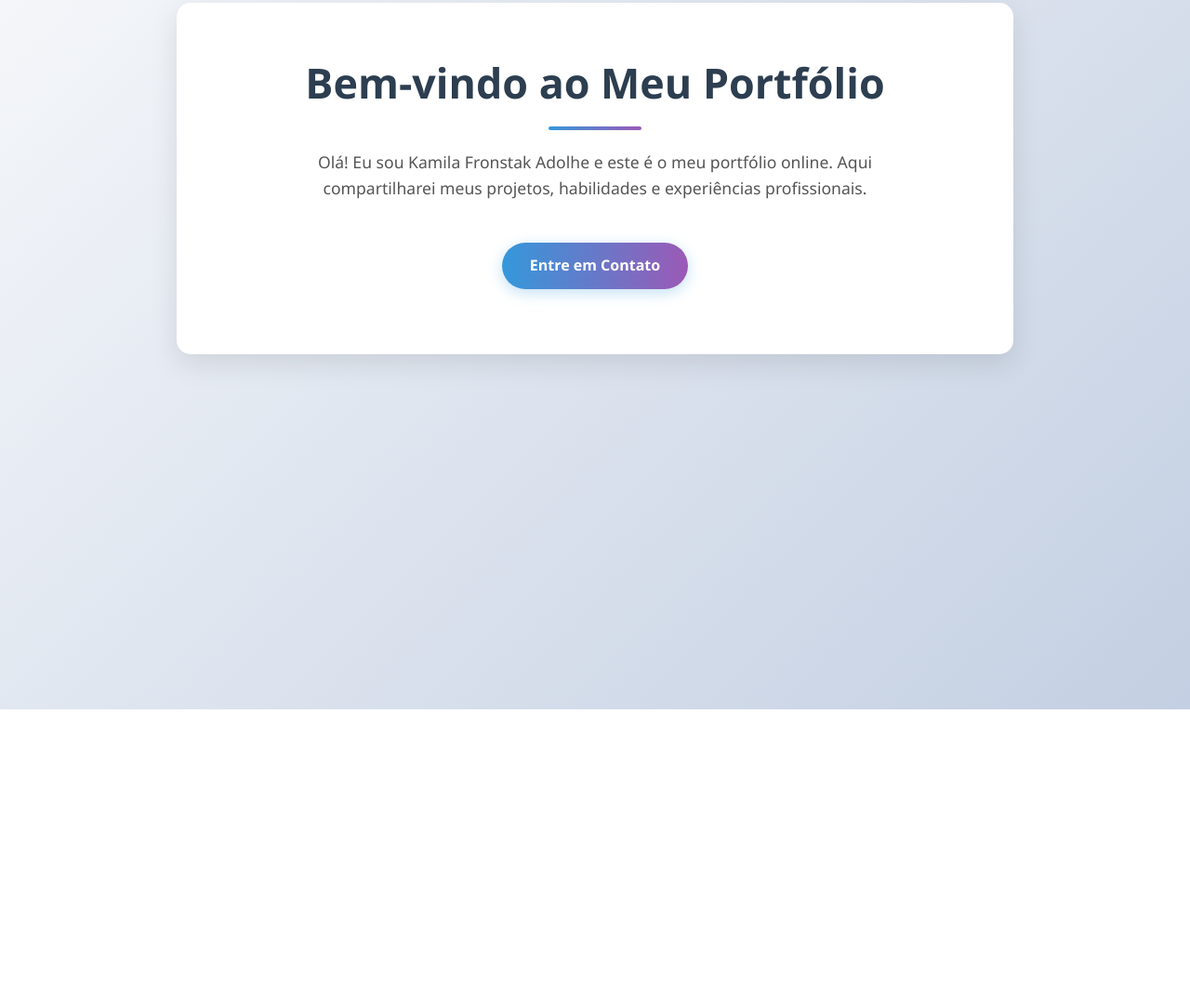
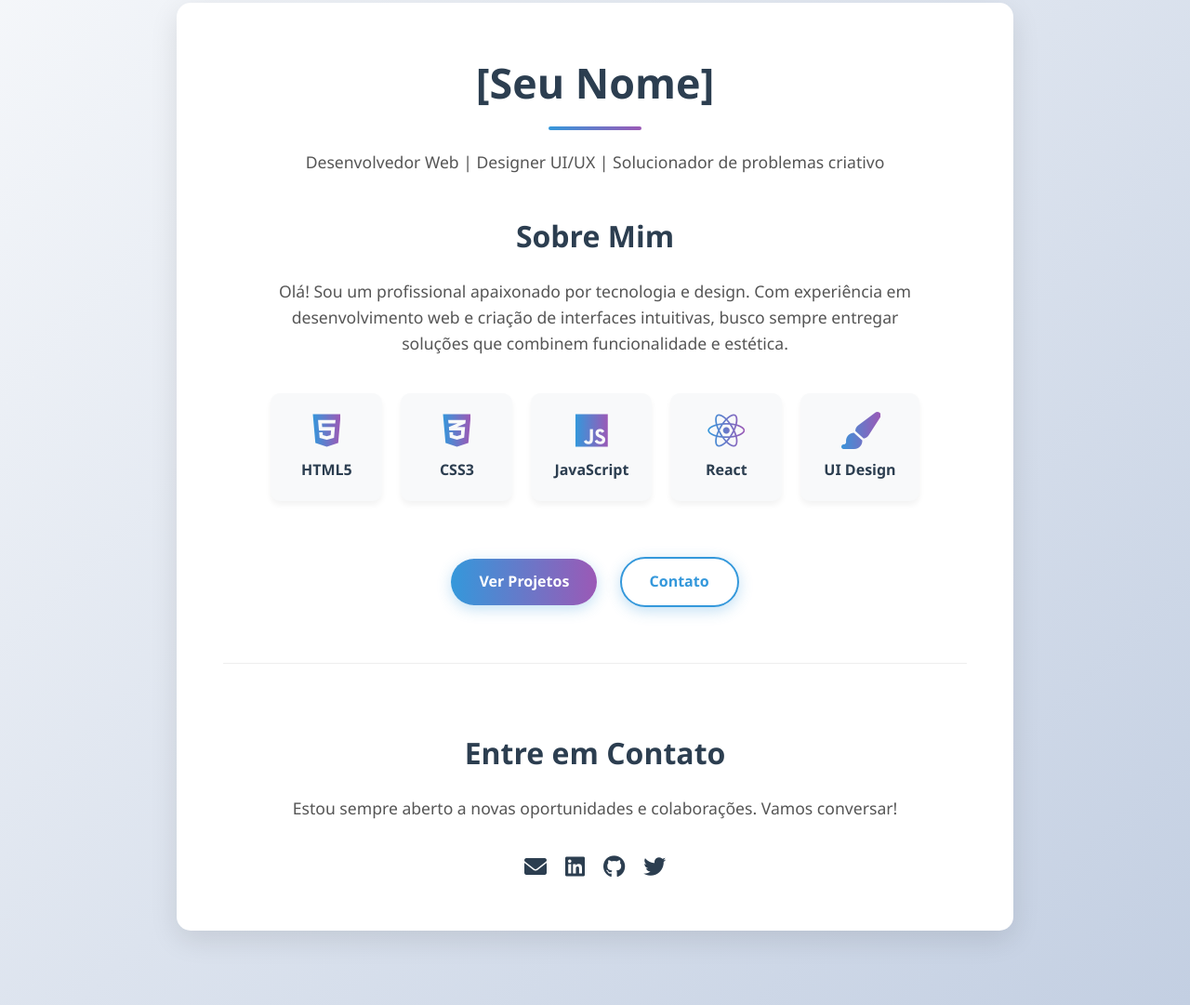
Before and after one commit to kamilaandolhe/2025-04-10, a plain HTML site: page index.html in a window 1280 px wide. Shown: the part 37-1118 px from the top of the page at 93% size. Before the commit the page ends 800 px from the top, so only its background shows below. Drawn offline with Linux system fonts and the light colour scheme.

Commit message:
index.html

```diff
--- a/index.html
+++ b/index.html
@@ -3,14 +3,59 @@
 <head>
     <meta charset="UTF-8">
     <meta name="viewport" content="width=device-width, initial-scale=1.0">
-    <title>Meu Portfólio</title>
+    <title>Portfólio | [Seu Nome]</title>
     <link rel="stylesheet" href="style.css">
+    <link rel="stylesheet" href="https://cdnjs.cloudflare.com/ajax/libs/font-awesome/6.0.0-beta3/css/all.min.css">
 </head>
 <body>
     <div class="container">
-        <h1>Bem-vindo ao Meu Portfólio</h1>
-        <p>Olá! Eu sou Kamila Fronstak Adolhe e este é o meu portfólio online. Aqui compartilharei meus projetos, habilidades e experiências profissionais.</p>
-        <a href="#contato" class="btn">Entre em Contato</a>
+        <header>
+            <h1>[Seu Nome]</h1>
+            <p>Desenvolvedor Web | Designer UI/UX | Solucionador de problemas criativo</p>
+        </header>
+
+        <section>
+            <h2>Sobre Mim</h2>
+            <p>Olá! Sou um profissional apaixonado por tecnologia e design. Com experiência em desenvolvimento web e criação de interfaces intuitivas, busco sempre entregar soluções que combinem funcionalidade e estética.</p>
+
+            <div class="skills-container">
+                <div class="skill-item">
+                    <i class="fab fa-html5"></i>
+                    <span>HTML5</span>
+                </div>
+                <div class="skill-item">
+                    <i class="fab fa-css3-alt"></i>
+                    <span>CSS3</span>
+                </div>
+                <div class="skill-item">
+                    <i class="fab fa-js"></i>
+                    <span>JavaScript</span>
+                </div>
+                <div class="skill-item">
+                    <i class="fab fa-react"></i>
+                    <span>React</span>
+                </div>
+                <div class="skill-item">
+                    <i class="fas fa-paint-brush"></i>
+                    <span>UI Design</span>
+                </div>
+            </div>
+
+            <a href="#projects" class="btn">Ver Projetos</a>
+            <a href="#contato" class="btn btn-outline">Contato</a>
+        </section>
+
+        <section id="contato">
+            <h2>Entre em Contato</h2>
+            <p>Estou sempre aberto a novas oportunidades e colaborações. Vamos conversar!</p>
+
+            <div class="contact-links">
+                <a href="mailto:seu@email.com" aria-label="Email"><i class="fas fa-envelope"></i></a>
+                <a href="https://linkedin.com/in/seu-perfil" target="_blank" aria-label="LinkedIn"><i class="fab fa-linkedin"></i></a>
+                <a href="https://github.com/seu-usuario" target="_blank" aria-label="GitHub"><i class="fab fa-github"></i></a>
+                <a href="https://twitter.com/seu-usuario" target="_blank" aria-label="Twitter"><i class="fab fa-twitter"></i></a>
+            </div>
+        </section>
     </div>
 </body>
 </html>
```
